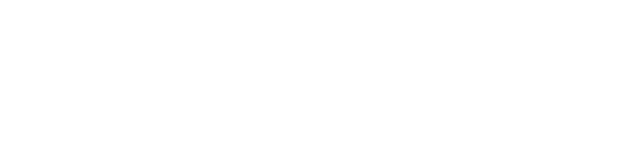
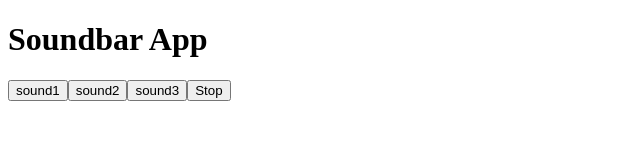
Before and after one commit to acciojob/Soundbar-saivivek122, a website: page main.html in a window 1280 px wide. Shown: the whole page, without its empty margins (0-640 px from the left). Drawn offline with Linux system fonts and the light colour scheme.

Commit message:
created a submission

```diff
--- a/main.html
+++ b/main.html
@@ -8,6 +8,8 @@
 
 <body>
 	<!-- the entire body must be written by student -->
+	 <h1>Soundbar App</h1>
+    <div id="buttons"></div>
     <script type="text/javascript" src="./script.js">
 </script>
 
--- a/script.js
+++ b/script.js
@@ -1 +1,37 @@
 //your JS code here. If required.
+const sounds = ["sound1", "sound2", "sound3"];
+
+const buttonsDiv = document.getElementById("buttons");
+
+sounds.forEach(sound => {
+  const btn = document.createElement("button");
+  btn.classList.add("btn");
+  btn.innerText = sound;
+
+  btn.addEventListener("click", () => {
+    stopSounds();
+    const audio = document.getElementById(sound);
+    audio.play();
+  });
+
+  buttonsDiv.appendChild(btn);
+
+ const audio = document.createElement("audio");
+  audio.src = `sounds/${sound}.mp3`;
+  audio.id = sound;
+  document.body.appendChild(audio);
+});
+
+const stopBtn = document.createElement("button");
+stopBtn.classList.add("stop");
+stopBtn.innerText = "Stop";
+stopBtn.addEventListener("click", stopSounds);
+buttonsDiv.appendChild(stopBtn);
+
+function stopSounds() {
+  sounds.forEach(sound => {
+    const audio = document.getElementById(sound);
+    audio.pause();
+    audio.currentTime = 0;
+  });
+}
```
